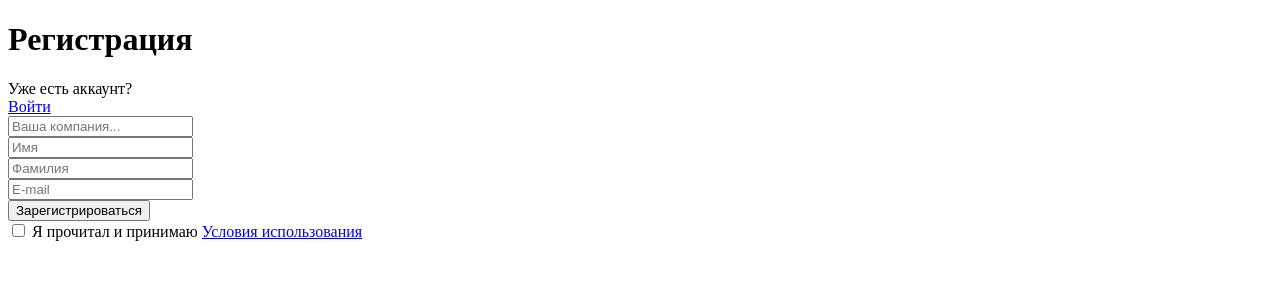
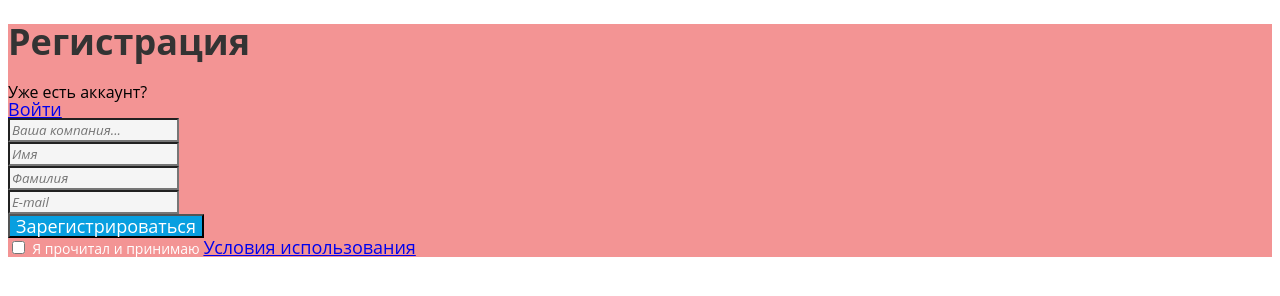
Before and after one commit to rsnanse/Homework, a plain HTML site: page 2-Form/form.html in a window 1280 px wide. Drawn offline with Linux system fonts and the light colour scheme.

Commit message:
Домашнее задание 7.10 Основы CSS

```diff
--- a/2-Form/form.html
+++ b/2-Form/form.html
@@ -4,19 +4,17 @@
     <meta charset="UTF-8" />
     <meta name="viewport" content="width=device-width, initial-scale=1.0" />
     <title>Desktop - 1</title>
+    <link rel="stylesheet" href="./style.css" />
   </head>
   <body>
     <main>
       <div>
         <h1>Регистрация</h1>
-      </div>
-      <div>
         <div>Уже есть аккаунт?</div>
         <div>
           <form action="#">
             <a href="#">Войти</a>
           </form>
-        </div>
         </div>
         <div>
           <form action="#">
@@ -56,7 +54,7 @@
               />
             </div>
             <div>
-            <button type="submit">Зарегистрироваться</button>
+              <button>Зарегистрироваться</button>
             </div>
             <div>
               <input type="checkbox" name="license" id="license" required />
@@ -65,6 +63,7 @@
             </div>
           </form>
         </div>
+      </div>
     </main>
   </body>
 </html>
--- /dev/null
+++ b/2-Form/style.css
@@ -0,0 +1,42 @@
+* {
+  font-family: "Open Sans", sans-serif;
+  line-height: 100%;
+}
+
+main {
+  background: #f39494;
+}
+
+h1 {
+  color: #333333;
+  font-weight: 700;
+  font-size: 36px;
+}
+
+form {
+  color: #fffefe;
+}
+
+a {
+  font-weight: 400;
+  font-size: 18px;
+  text-decoration: underline;
+}
+
+input {
+  color: #999999;
+  background: #f5f5f5;
+  font-style: italic;
+}
+
+label {
+  font-weight: 400;
+  font-size: 14px;
+}
+
+button {
+  color: #ffffff;
+  background: #089fe0;
+  font-weight: 400;
+  font-size: 18px;
+}
```
Also changed, not shown: 1 other file. Lines whose indentation alone changed are shown as unchanged.
